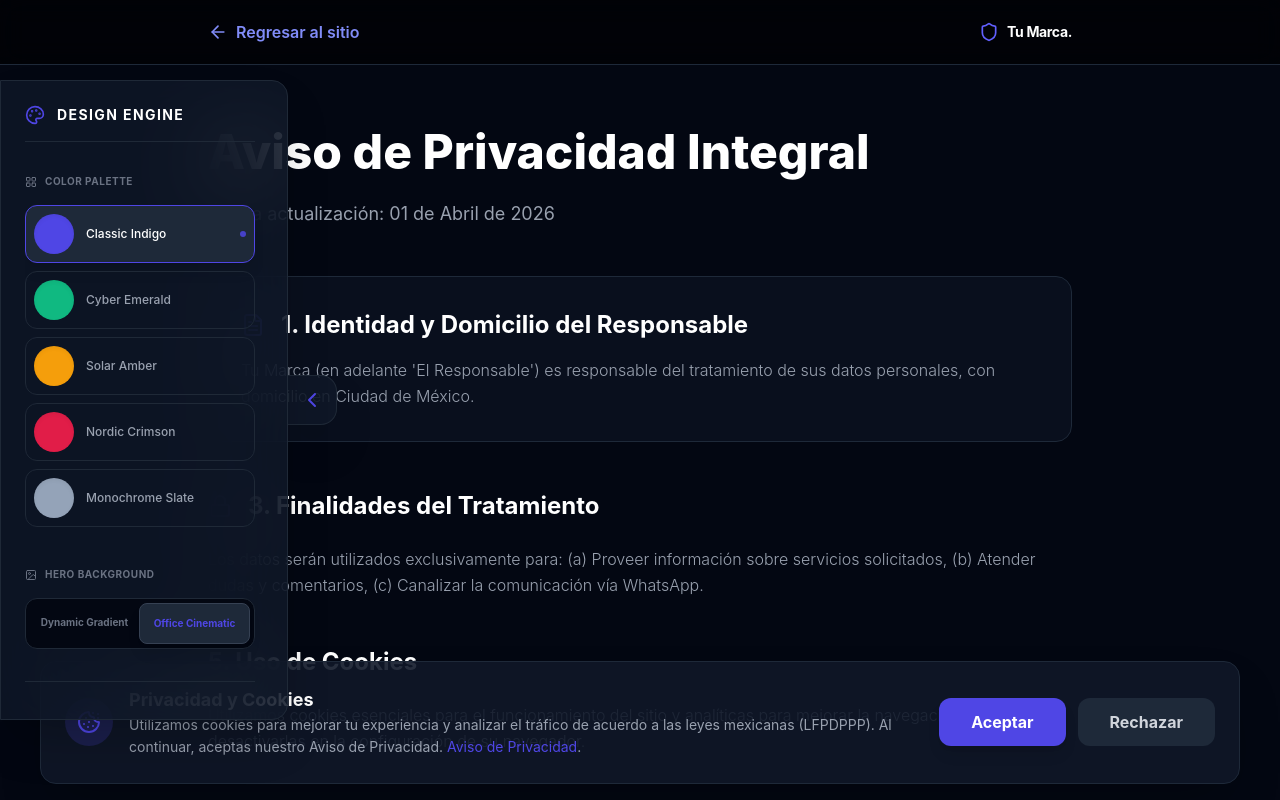
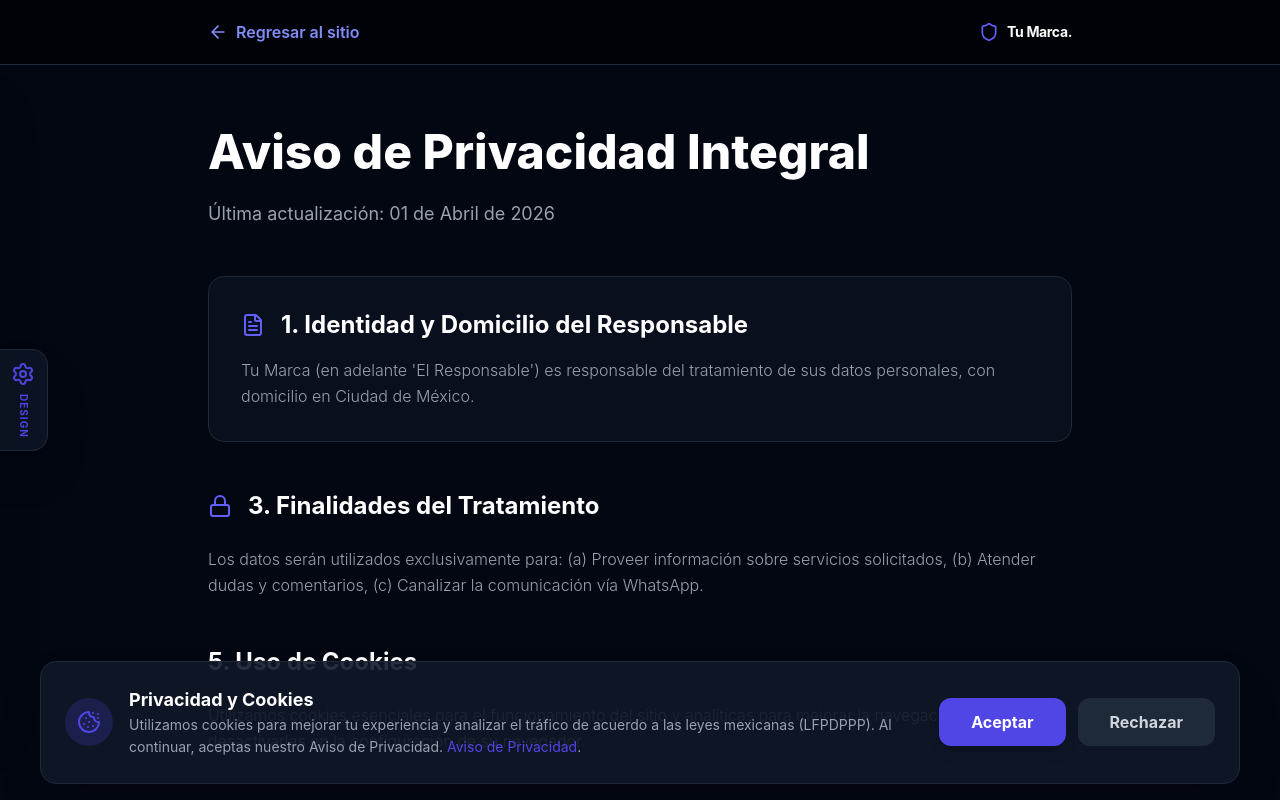
Before and after one commit to felipemiramontesr/starterkit, a React (Vite) app in the folder frontend/: page /politicas in a window 1280 px wide. Shown: the top 800 px of the page. Built offline with nearby package versions, Linux system fonts and the light colour scheme.

Commit message:
V0.11.27_collapse_design_panel_default

```diff
--- a/frontend/src/components/common/DesignPanel.tsx
+++ b/frontend/src/components/common/DesignPanel.tsx
@@ -12,10 +12,7 @@ import { useDesignSystem, type Palette } from '../../hooks/useDesignSystem';
  */
 export const DesignPanel = () => {
   const { palette, setPalette, bgType, setBgType, palettes } = useDesignSystem();
-  const [isOpen, setIsOpen] = useState(() => {
-    if (typeof window === 'undefined') return true;
-    return window.innerWidth >= 1280;
-  });
+  const [isOpen, setIsOpen] = useState(false);
 
   const paletteNames: Record<Palette, string> = {
     indigo: 'Classic Indigo',
--- a/package.json
+++ b/package.json
@@ -2,7 +2,7 @@
   "name": "starterkit-monorepo",
   "private": true,
   "type": "module",
-  "version": "0.11.26",
+  "version": "0.11.27",
   "workspaces": [
     "frontend",
     "backend"
```
Also changed, not shown: 1 other file (tests, documents, lock files or other folders).
